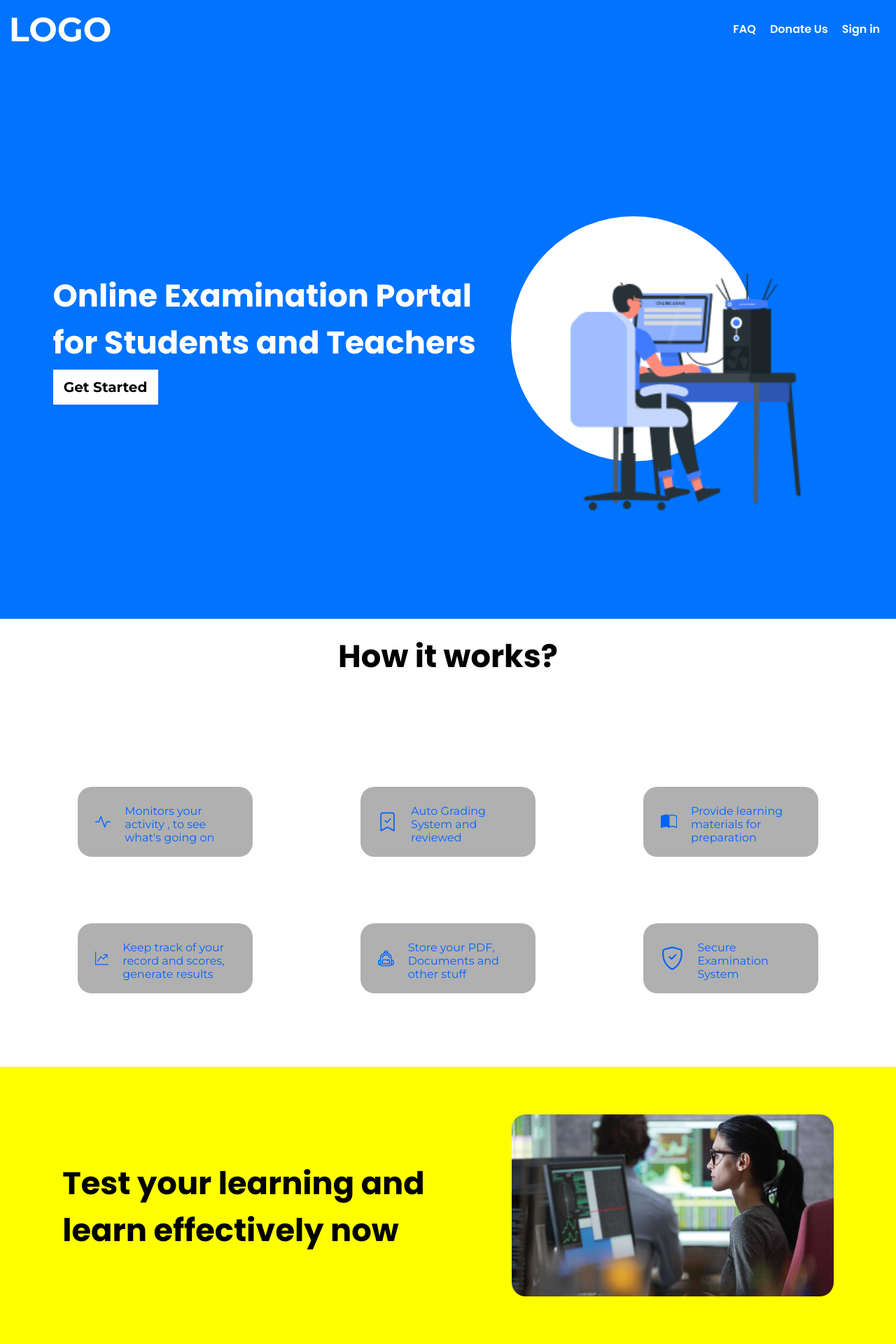
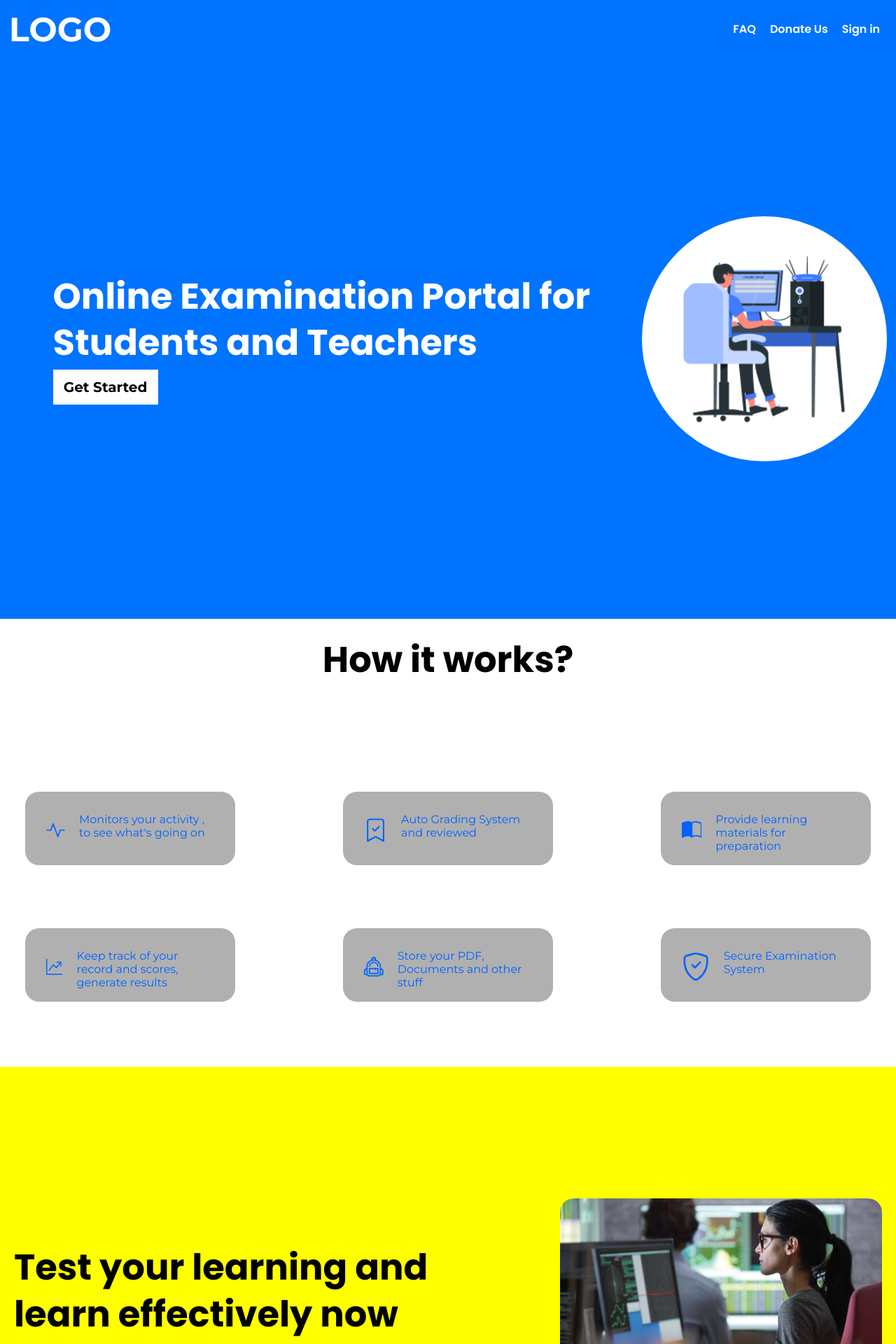
Before and after one commit to iam-devAlhan/Quizlify, a React (Vite) app: page / in a window 1280 px wide. Shown: the top 1920 px of the page at 70% size. Built offline with nearby package versions, Linux system fonts and the light colour scheme.

Commit message:
Nothing :( just made some changes

```diff
--- a/src/components/css/section.module.css
+++ b/src/components/css/section.module.css
@@ -12,10 +12,11 @@
     font-family: 'Poppins';
     display: flex;
     flex-direction: column;
-    font-size: 2.8rem;
+    font-size: 3.2rem;
     font-weight: 700;
     color: #fff;
     margin-left: 5%;
+    line-height: 1.3;
 }
 .title button {
     font-family: 'Montserrat';
@@ -49,7 +50,7 @@
 .title_2 {
     font-family: 'Poppins';
     display: flex;
-    font-size: 2.8rem;
+    font-size: 3.2rem;
     font-weight: 700;
     color: #000000;
     align-items: center;
@@ -70,8 +71,8 @@
     display: flex;
     flex-direction: row;
     padding: 10%;
-    width: 250px;
-    height: 100px;
+    width: 300px;
+    height: 105px;
     gap: 20px;
     border-radius: 20px;
     background-color: rgb(176, 176, 176);
@@ -79,7 +80,7 @@
 }
 #section_3 {
     background-color: yellow;
-    height: 50vh;
+    height: 80vh;
     padding: 20px;
     display: flex;
     flex-direction: row;
@@ -91,11 +92,13 @@
 .title_3 {
     font-family: 'Poppins';
     display: flex;
-    font-size: 2.8rem;
+    font-size: 3.2rem;
     font-weight: 700;
     color: #000000;
     align-items: center;
     justify-content: left;
+    line-height: 1.3;
+
 }
 
 img {
--- a/src/components/section.jsx
+++ b/src/components/section.jsx
@@ -8,10 +8,10 @@ const Section = function() {
             <main>
                 <section id={styles.section_1}>
                         <div className={styles.title}>
-                            Online Examination Portal <br />for Students and Teachers
+                            Online Examination Portal for Students and Teachers
                             <button>Get Started</button>
                         </div>
-                        <div className={styles.circle}> <img src={image} alt='some-picture' width="500" height="500"/></div>
+                        <div className={styles.circle}> <img src={image} alt='some-picture' width="350" height="350"/></div>
 
                 </section>
                 <section id={styles.section_2}>
@@ -63,7 +63,7 @@ const Section = function() {
                 </section>
                 <section id={styles.section_3}>
                     <div className={styles.title_3}>
-                        Test your learning and<br /> learn effectively now
+                        Test your learning and learn effectively now
                     </div>
                     <div className={styles.img}><img src={image2} width='460' height='260'></img></div>
                 </section>
```
